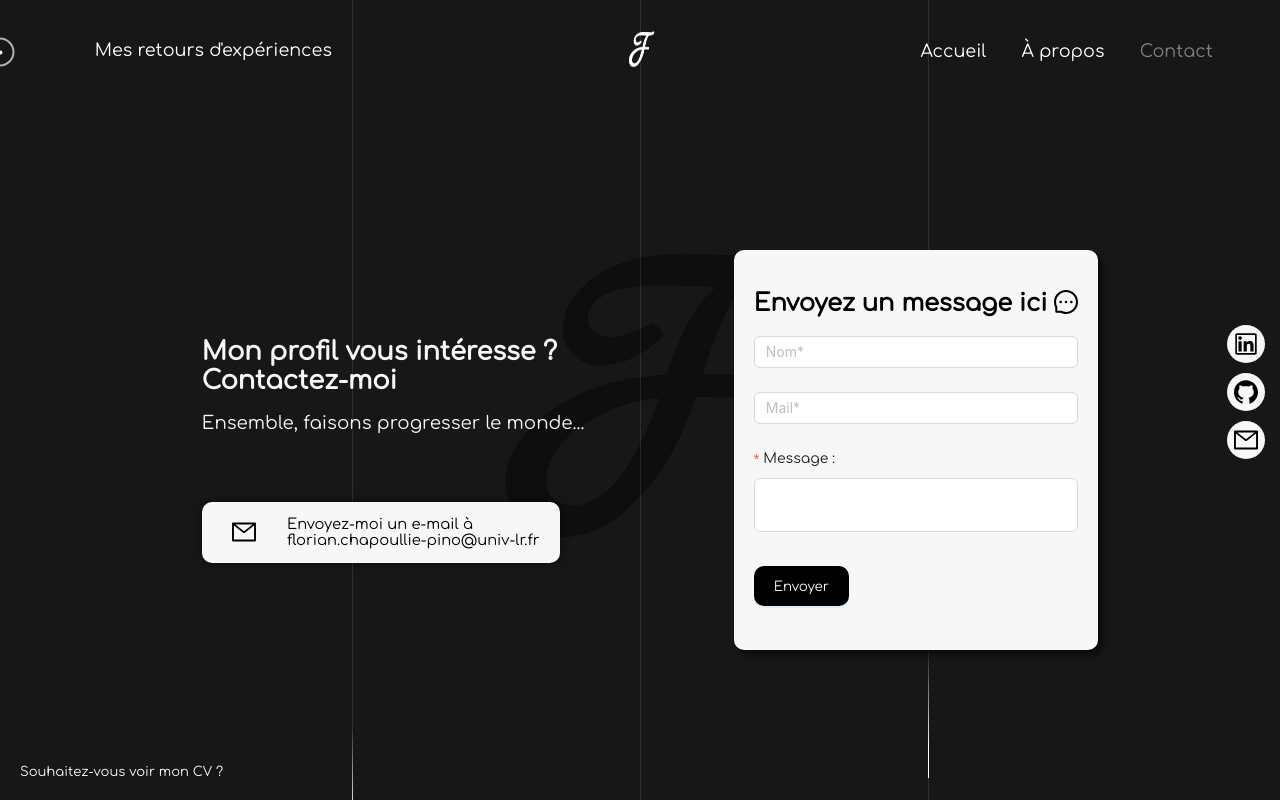
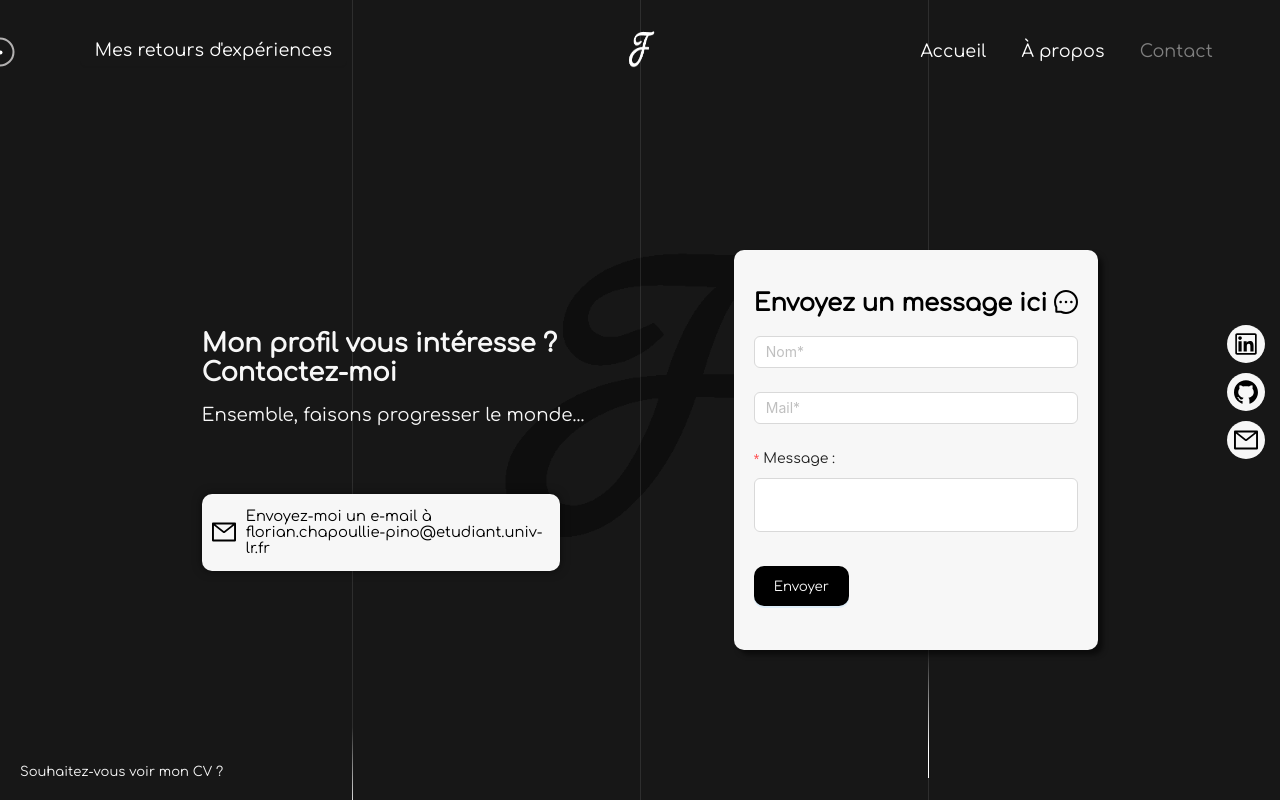
Before and after one commit to fchapoulliep/portfolio, a React (Create React App) app: page /#/contact in a window 1280 px wide. Built offline with nearby package versions, Linux system fonts and the light colour scheme.

Commit message:
fix(mail and text): Fixed mail in contact section

```diff
--- a/src/components/ContactPage.tsx
+++ b/src/components/ContactPage.tsx
@@ -75,8 +75,8 @@ const ContactPage: React.FC = () => {
           <MailOutlined style={{ fontSize: "150%", margin: "10px" }} />
           <p>
             Envoyez-moi un e-mail à <br />
-            <a href="mailto:florian.chapoullie-pino@univ-lr.fr">
-              florian.chapoullie-pino@univ-lr.fr
+            <a href="mailto:florian.chapoullie-pino@etudiant.univ-lr.fr">
+              florian.chapoullie-pino@etudiant.univ-lr.fr
             </a>
           </p>
         </div>
--- a/src/components/DescriptionPage.tsx
+++ b/src/components/DescriptionPage.tsx
@@ -48,7 +48,7 @@ const DescriptionPage: React.FC = () => {
           fastidieuses seraient facilitées par la technologie, c'est pourquoi ma
           carrière future était toute tracée ! Toujours à la recherche de
           nouvelles connaissances et opportunités, je suis ouvert à toute offre
-          de stage d'emploi !
+          de stage ou d'emploi !
         </p>
       </div>
 
```
